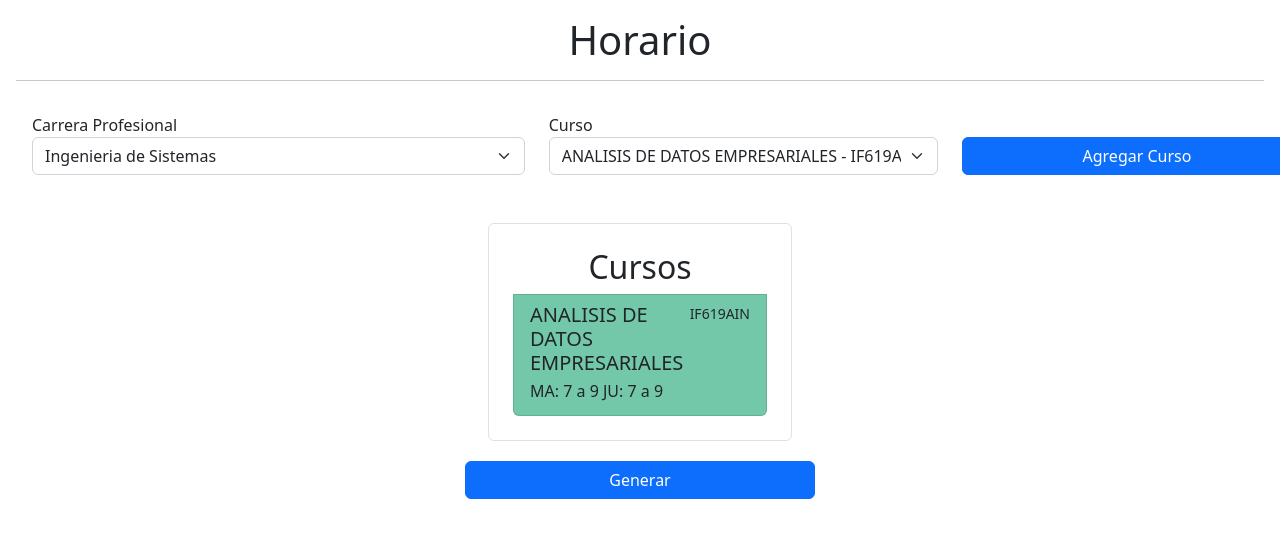
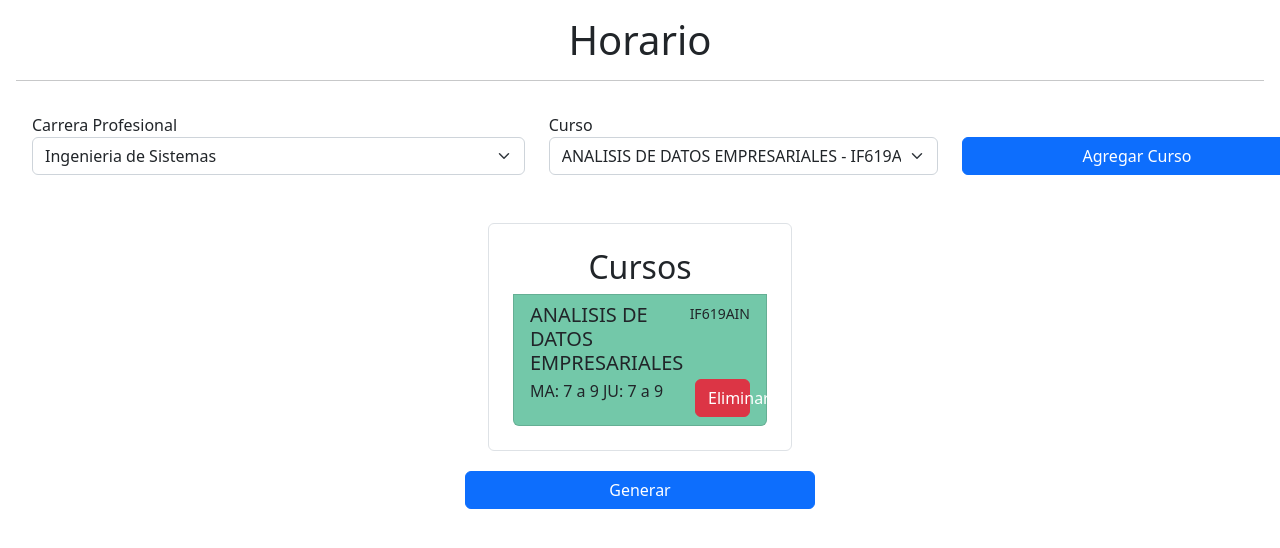
Before and after one commit to anghelo-code/schedule, a React (Vite) app: page / in a window 1280 px wide. Both pictures are taken after a click on the button "Agregar Curso". Shown: the top 548 px of the page. Built offline with nearby package versions, Linux system fonts and the light colour scheme.

Commit message:
se agrego el boton borrar

```diff
--- a/src/app.css
+++ b/src/app.css
@@ -1,3 +1,8 @@
+.bordeTd {
+  border: 2px solid #000;
+}
+
+
 .h-5 {
   height: 5%;
 }
--- a/src/components/Courses.jsx
+++ b/src/components/Courses.jsx
@@ -4,7 +4,7 @@ import { TodoContext } from '../context/TodoContext';
 
 export const Courses = () => {
 
-  const { todos } =  useContext( TodoContext );
+  const { todos, handleRemoveTodo, todosCount } =  useContext( TodoContext );
 
   return (
     <div className="list-group border p-4">
@@ -12,7 +12,13 @@ export const Courses = () => {
 
       {
         todos.map( ({ id, values, color }) => (
-          <OneCourses  key={ id } name={ values.nombre } times={ values.horas } id={id} classDiv={ color } />
+          <OneCourses
+            key={ id + todosCount }
+            name={ values.nombre }
+            times={ values.horas }
+            id={id}
+            classDiv={ color }
+            handleRemoveTodo={ (id) => handleRemoveTodo(id) }  />
 
         ))
       }
--- a/src/components/OneCourses.jsx
+++ b/src/components/OneCourses.jsx
@@ -1,5 +1,7 @@
+import { useContext } from "react";
+import { TodoContext } from "../context/TodoContext";
 
-export const OneCourses = ({name, id, times, classDiv}) => {
+export const OneCourses = ({ name, id, times, classDiv, handleRemoveTodo}) => {
     let textTimes = ``
 
     for ( let day in times ){
@@ -13,7 +15,17 @@ export const OneCourses = ({name, id, times, classDiv}) => {
                 <h5 className="mb-1">{name}</h5>
                 <small>{ id }</small>
             </div>
-            <p className="mb-1">{ textTimes }</p>
+
+            <div className="d-flex w-100 justify-content-between" >
+                <p className="mb-1">{textTimes}</p>
+                <button
+                className=" w-25 btn btn-danger"
+                onClick={ () => handleRemoveTodo(id) }
+            >
+                Eliminar
+            </button>
+            </div>
+
         </div>
     )
 }
--- a/src/components/ScheduleTr.jsx
+++ b/src/components/ScheduleTr.jsx
@@ -9,7 +9,7 @@ export const ScheduleTr = ({ courses }) => {
           if (item.length > 1) {
             return (
               <td key={ useId() } >
-                <div className="h-100 d-flex flex-column">
+                <div className="h-100 d-flex flex-column bordeTd">
                   {
                     item.map((course) => (
                       <ScheduleTrChild key={ useId() } course={ course }/>
--- a/src/context/TodoProvider.jsx
+++ b/src/context/TodoProvider.jsx
@@ -1,6 +1,8 @@
 import { useTodo } from '../hooks/useTodo';
 import { TodoContext } from './TodoContext'
 export const TodoProvider = ({ children }) => {
+
+  // todos, todosCount, handleNewTodo, handleRemoveTodo, handleToggleTodo;
   const ListCourses = useTodo();
 
   return (
```
